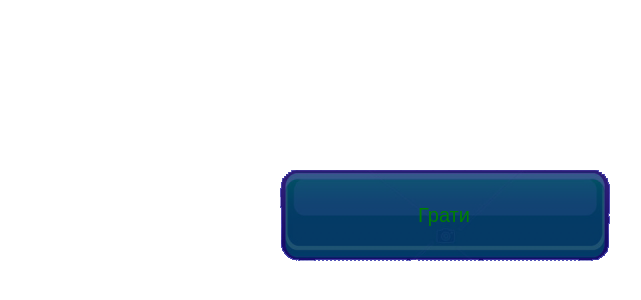
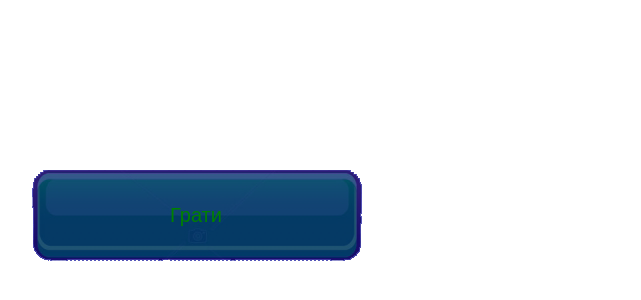
Before and after one commit to planeone/test117, a plain HTML site: page index.html in a window 1280 px wide. Shown: the part 150-450 px from the top of the page, without its empty margins (170-811 px from the left). Drawn offline with nearby package versions, Linux system fonts and the light colour scheme.

Commit message:
Update style.css

```diff
--- a/style.css
+++ b/style.css
@@ -1,7 +1,7 @@
 body{
 	padding:0px;
 	margin:0px;
-	/*overflow:hidden;*/
+	overflow:hidden;
 }
 
 button{
@@ -20,7 +20,7 @@ button{
 #myButton{
 	position:absolute;
 	top:40%;
-	padding-left:35%;
+	padding-left:200px;
 }
 
 #gameCanvas{
```
